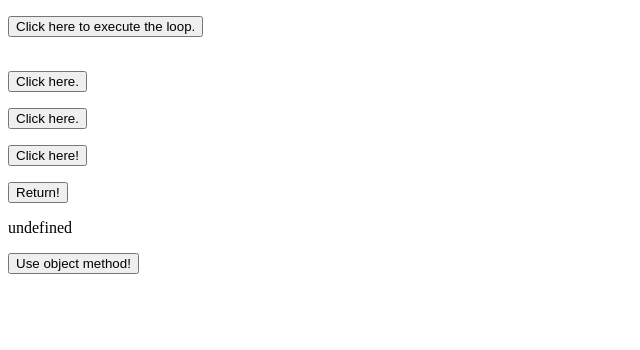
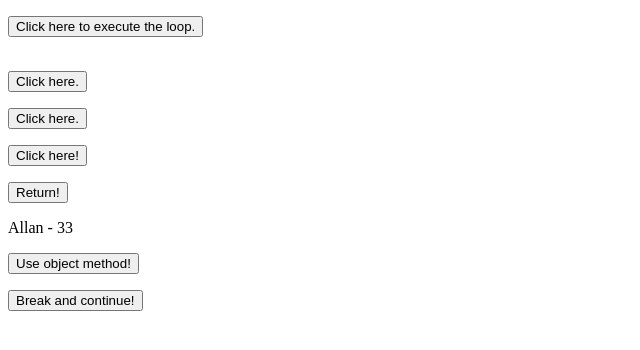
Before and after one commit to ioctlopus/JavaScript-Projects, a plain HTML site: page Basic JavaScript Projects/Project10_loops_arrays/index.html in a window 1280 px wide. Both pictures are taken after a click on the button "Use object method!". Shown: the whole page, without its empty margins (0-640 px from the left). Drawn offline with Linux system fonts and the light colour scheme.

Commit message:
Project10Sub

```diff
--- a/Basic JavaScript Projects/Project10_loops_arrays/JS/main.js
+++ b/Basic JavaScript Projects/Project10_loops_arrays/JS/main.js
@@ -46,16 +46,32 @@ function do_ret(){
     document.getElementById("ret").innerHTML = my_ret();
 }
 
-function obj_method(){
+function use_obj(){
     let my_object = {
         name: "Allan",
         age: 33,
         display : function(){
-            return (this.name + " - " + String(this.age));
+            let st = (this.name + " - " + String(this.age))
+            document.getElementById("ob").innerHTML = st;
+        }
+    };
+    my_object.display();
+}
+
+function break_cont(){
+    let st = "";
+    while(true){
+        st += "C";
+        if(st.length >= 10){
+            break;
         }
     }
+    st += "  ";
+    for(let i = 0; i < 10; i++){
+        if(i == 4){
+            continue;
+        }
+        st += (String(i) + " ")
+    }
+    document.getElementById("b_con").innerHTML = st;
 }
-
-function use_obj(){
-    document.getElementById("ob").innerHTML = obj_method();
-}
--- a/Basic JavaScript Projects/Project10_loops_arrays/index.html
+++ b/Basic JavaScript Projects/Project10_loops_arrays/index.html
@@ -21,5 +21,7 @@
         <button onclick="do_ret()">Return!</button>
         <p id="ob"></p>
         <button onclick="use_obj()">Use object method!</button>
+        <p id="b_con"></p>
+        <button onclick="break_cont()">Break and continue!</button>
     </body>
 </html>
```
